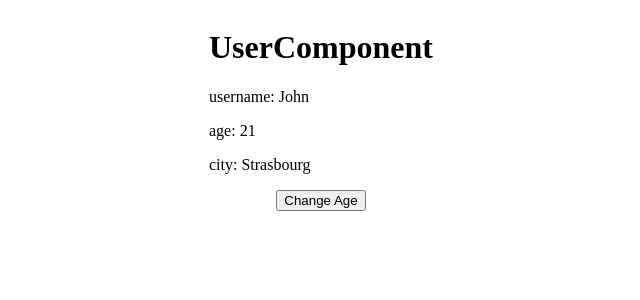
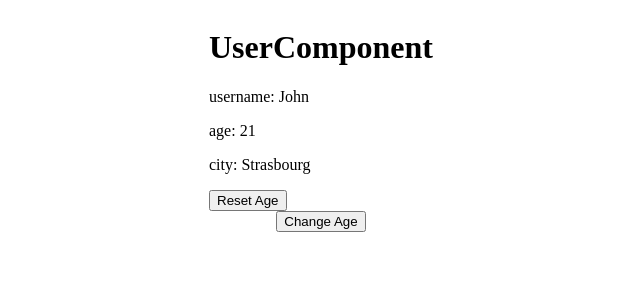
Before and after one commit to mathieugeissler/Formation_Angular-EXC, an Angular app: page / in a window 1280 px wide. Shown: the top 300 px of the page, without its empty margins (319-959 px from the left). Built offline with nearby package versions, Linux system fonts and the light colour scheme.

Commit message:
Create an event for reset user age

```diff
--- a/src/app/app.component.html
+++ b/src/app/app.component.html
@@ -1,4 +1,4 @@
 <div class="container">
-  <app-user [age]="user.age" [city]="user.city" [username]="user.name"></app-user>
+  <app-user (onResetAgeBtnClick)="setAge($event)" [age]="user.age" [city]="user.city" [username]="user.name"></app-user>
   <button (click)="randomizeUserAge()">Change Age</button>
 </div>
--- a/src/app/app.component.ts
+++ b/src/app/app.component.ts
@@ -12,7 +12,11 @@ export class AppComponent {
     city: 'Strasbourg'
   };
 
+  setAge(age: number): void {
+    this.user.age = age;
+  }
+
   randomizeUserAge(): void {
-    this.user.age = Math.floor(Math.random() * 60) + 10;
+    this.setAge(Math.floor(Math.random() * 60) + 10);
   }
 }
--- a/src/app/user/user.component.html
+++ b/src/app/user/user.component.html
@@ -2,3 +2,4 @@
 <p>username: {{username}}</p>
 <p>age: {{age}}</p>
 <p>city: {{city}}</p>
+<button (click)="onResetAgeBtnClick.emit(21)">Reset Age</button>
--- a/src/app/user/user.component.ts
+++ b/src/app/user/user.component.ts
@@ -1,4 +1,4 @@
-import {Component, Input} from '@angular/core';
+import {Component, EventEmitter, Input, Output} from '@angular/core';
 
 @Component({
   selector: 'app-user',
@@ -14,4 +14,8 @@ export class UserComponent {
 
   @Input()
   city: string;
+
+  @Output()
+  onResetAgeBtnClick = new EventEmitter<number>();
+
 }
```
